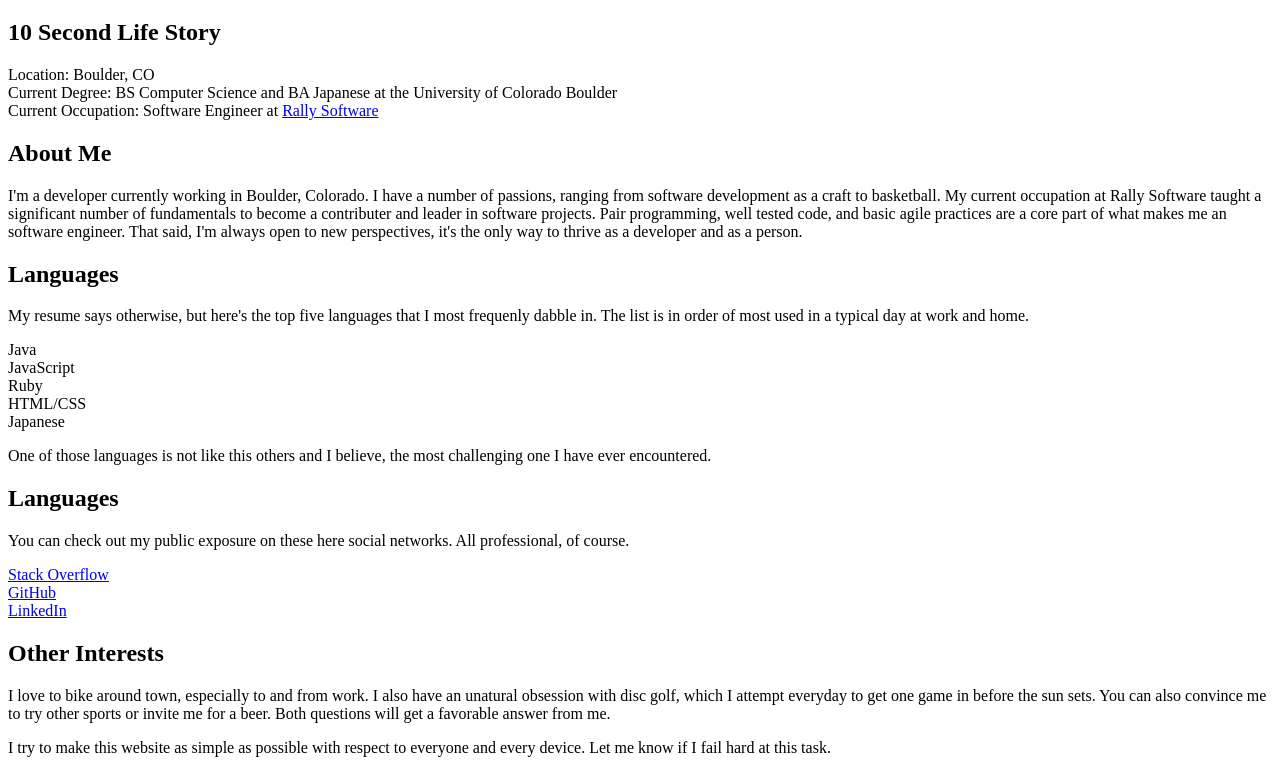
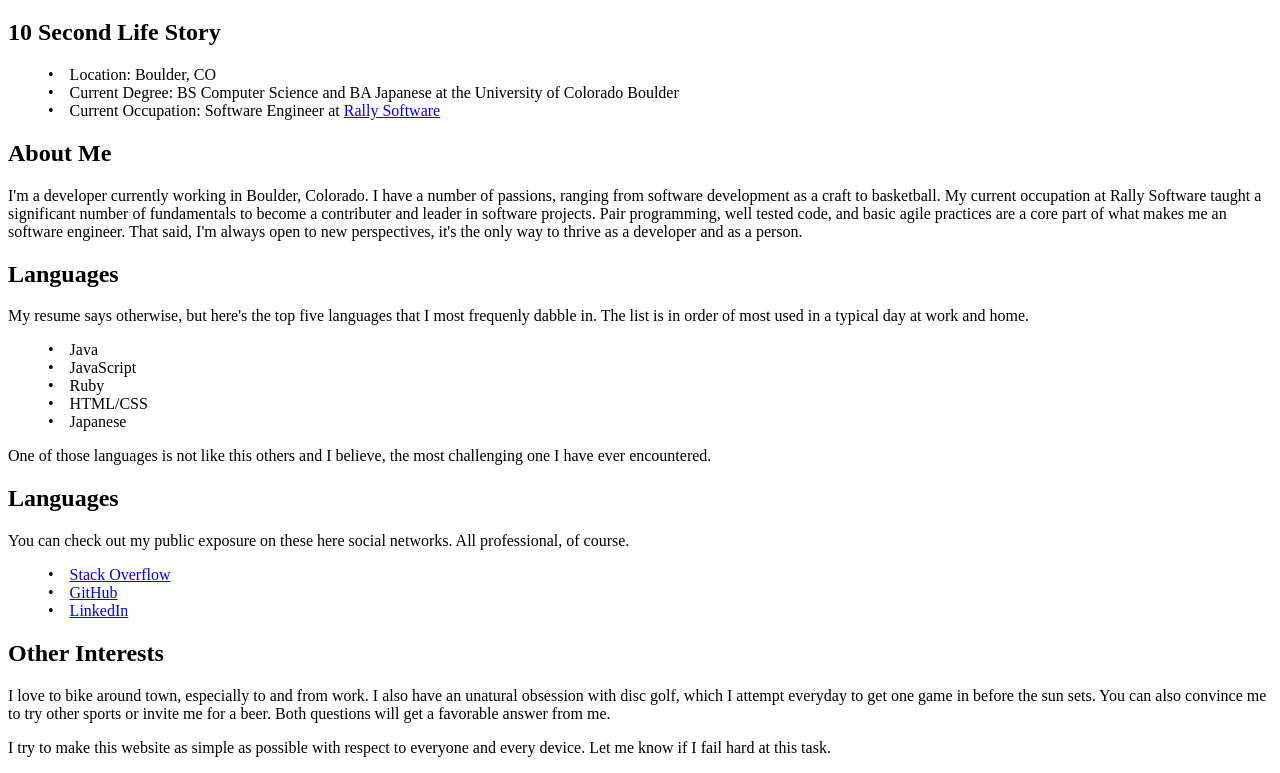
Before and after one commit to osulehria/personal-website, a plain HTML site: page index.html in a window 1280 px wide. Shown: the part 61-834 px from the top of the page. Drawn offline with Linux system fonts and the light colour scheme.

Commit message:
Adding some meta info plus trying to figure out how CSS works

```diff
--- a/index.html
+++ b/index.html
@@ -3,6 +3,7 @@
 <html lang="en">
 <head>
   <meta charset="utf-8">
+  <meta name="description" content="Omar Sulehria - Software Developer, Learner, Terrible Athlete">
   <link rel="stylesheet" type="text/css" href="stylesheets/reset.css">
   <title>Omar Sulehria</title>
 </head>
--- a/stylesheets/reset.css
+++ b/stylesheets/reset.css
@@ -1,11 +1,12 @@
-ul {
-    margin: 0;
-    padding: 0;
-    list-style: none;
+li {
+  list-style: none;
+  position: relative;
 }
 
-ul, li {
-    margin: 0;
-    padding: 0;
-    list-style: none;
+li:before {
+  content: '\2022';
+  max-width: 0;
+  max-height: 0;
+  font-size: 1em;
+  padding-right: 1em;
 }
```
